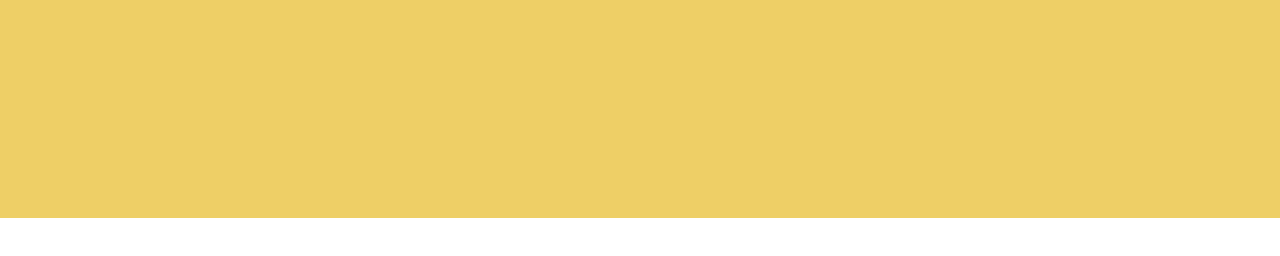
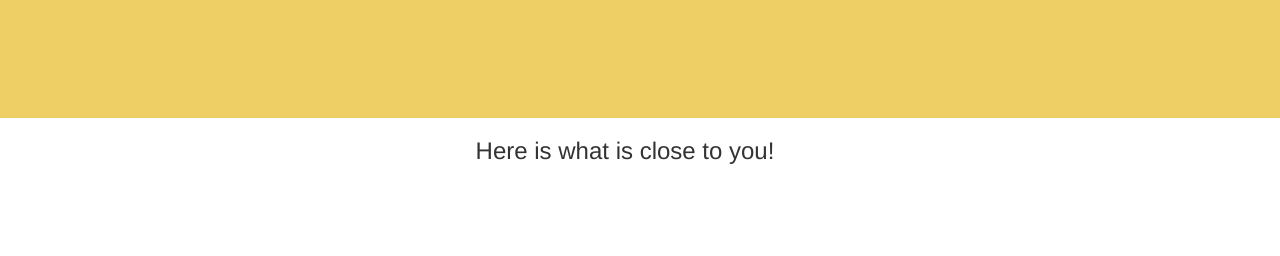
Before and after one commit to herewegrow/brewIndy, a plain HTML site: page index.html in a window 1280 px wide. Shown: the part 82-338 px from the top of the page. Drawn offline with Linux system fonts and the light colour scheme; some packages are replaced by stand-ins of ours.

Commit message:
first
firstMaster

```diff
--- a/css/style.css
+++ b/css/style.css
@@ -1,12 +1,23 @@
 .header {
     background-color: #eecf66;
-    height: 300px;
+    height: 200px;
 }
 
 .header h1 {
     color: #fff;
     font-weight: 100;
 }
+
+.banner {
+    height: 100px;
+    background-color: #ffffff;
+}
+
+.banner h3 {
+    font-weight: 200;
+}
+
+
 
 .breweries {
     background-color: #ededed;
--- a/index.html
+++ b/index.html
@@ -35,6 +35,10 @@
 
 
     <div id="breweryContainer">
+
+        <div class="banner row col-lg-12 col-md-12 col-sm-12">
+            <h3>Here is what is close to you!</h3>
+        </div>
         <!--<div class="breweries row">-->
             <!--<div class="brewPic col-lg-3 col-sm-3"><img src="Photo.png"></div>-->
             <!--<div class="brewName col-lg-3 col-sm-3">Fountain Square Brewery</div>-->
--- a/sass/sass.scss
+++ b/sass/sass.scss
@@ -21,7 +21,7 @@ body {
       0% {
         opacity: 0;
       }
-      20% { //show and hint at moving
+      10% { //show and hint at moving
         opacity: 1;
         transform: translate(0, -20%);
       }
```
Also changed, not shown: sass/sass.css.
